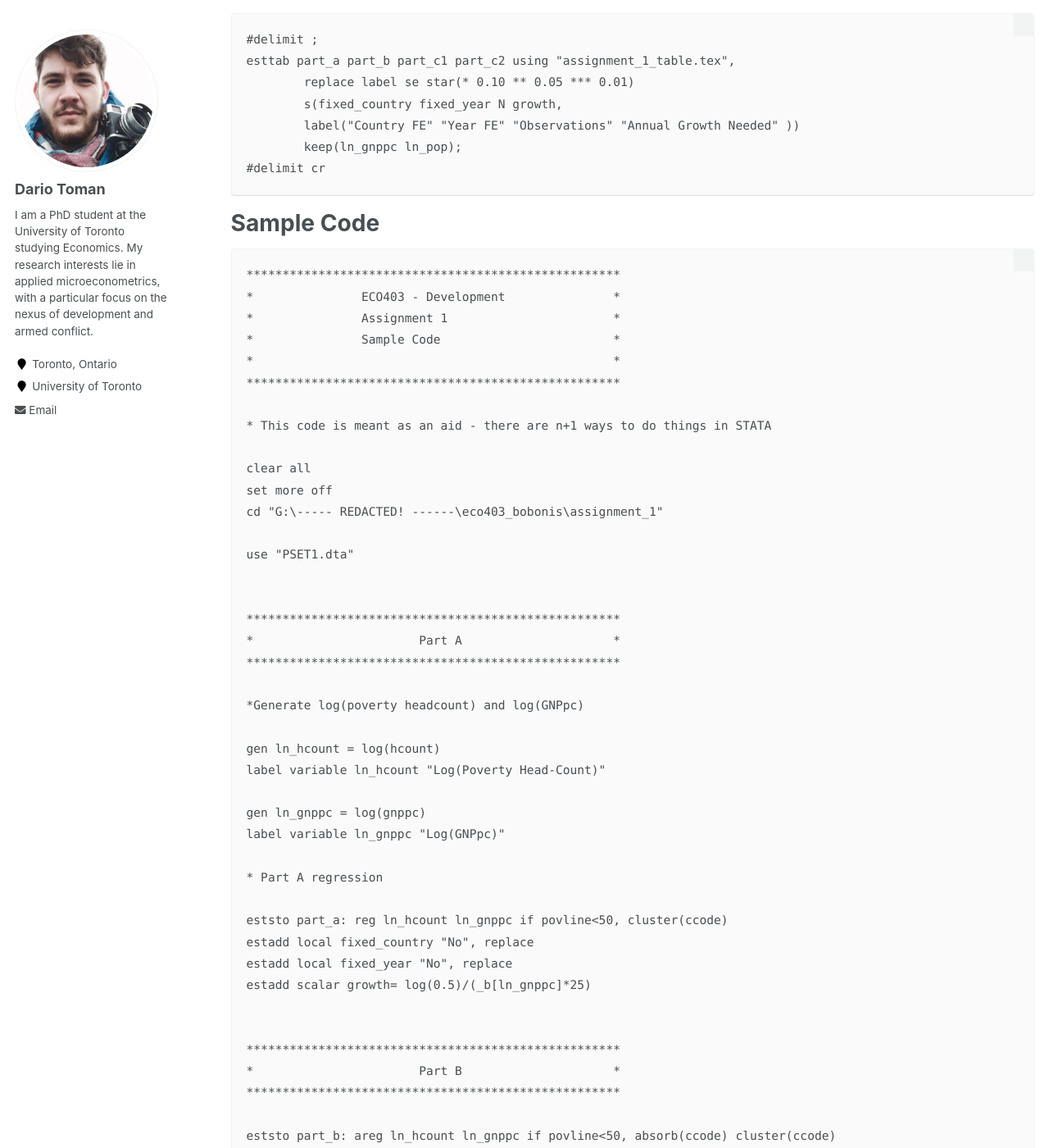
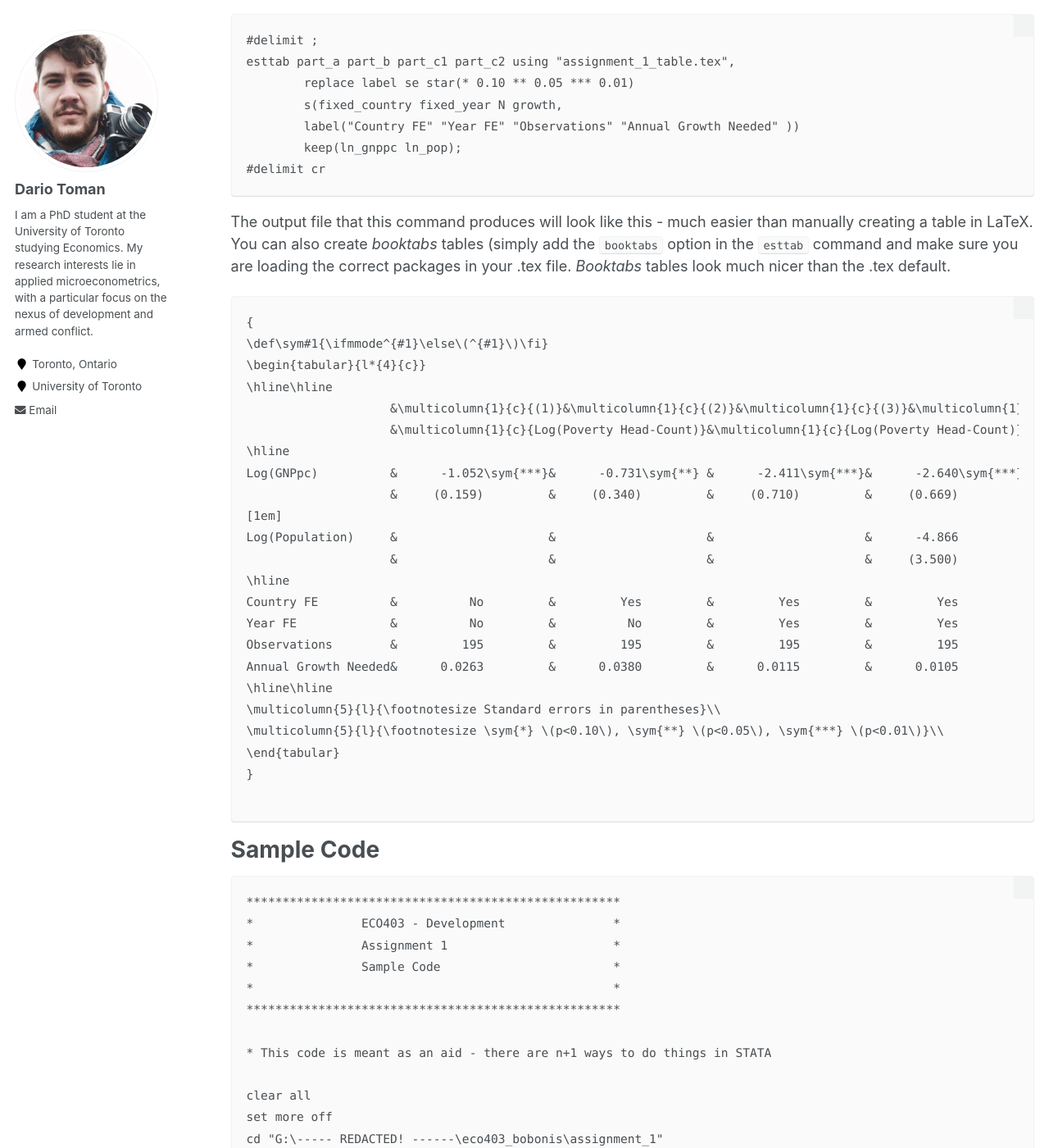
Before and after one commit to dariotoman/website, a Jekyll site: the page built from _pages/teaching/eco403_esttab/eco403_using_esttab.md, in a window 1280 px wide and 1400 px high, scrolled down 4490 px. Shown: the whole window at 82% size. Built offline with Jekyll 4.4.1, drawn with Linux system fonts in a browser that asks for light colours; formulas are drawn with MathJax 3; some of the changed text lies outside the part shown.

Commit message:
inline code

````diff
--- a/_pages/teaching/eco403_esttab/eco403_using_esttab.md
+++ b/_pages/teaching/eco403_esttab/eco403_using_esttab.md
@@ -1,6 +1,6 @@
 ---
 layout: archive
-title: "ECO403 - Intro to making Publication Quality Tables Using _esttab_"
+title: "ECO403 - Intro to making Publication Quality Tables Using `esttab`"
 permalink: /teaching/eco403/using_esttab
 author_profile: true
 ---
@@ -11,11 +11,11 @@
 
 _Nota Bene:  This will in no way, shape or form affect your grade, but it is best practice, and will be extremely useful if you go on to do graduate economics. If that is your plan, learning how to make estimate tables is definitely worth the time investment. There are similar workflows for R, but I will stick to STATA since it is most common._
 
-# _eststo/esttab/estout_
+# `eststo`/`esttab`/`estout`
 
-The most common, and in my experience most effective, workflow for creating publication quality tables is using the _eststo_, _esttab_, and _estout_ commands. There is a similar workflow that uses the _outreg_ command, but I find it a little more cumbersome and a little less flexible.
+The most common, and in my experience most effective, workflow for creating publication quality tables is using the `eststo`, `esttab`, and `estout` commands. There is a similar workflow that uses the `outreg` command, but I find it a little more cumbersome and a little less flexible.
 
-The basic idea of the _eststo/esttab/estout_ workflow is that you "store" estimates from regression results using the _eststo_ command, and then combine the estimates you have stored into a single table, where each column has the results of one regression model, using the _esttab_ command. This table can easily then be exported from STATA to Word, Excel, or LateX.
+The basic idea of the `eststo`/`esttab`/`estout` workflow is that you "store" estimates from regression results using the `eststo` command, and then combine the estimates you have stored into a single table, where each column has the results of one regression model, using the `esttab` command. This table can easily then be exported from STATA to Word, Excel, or LateX.
 
 
 I will cover the very basics to get you going, but the documentation is available [here.](http://repec.sowi.unibe.ch/stata/estout/) There are tons of things you can do with these commands, and the documentation is fantastic.
@@ -29,7 +29,7 @@
 And you're good to go!
 
 ## Storing Estimates
-To store estimates, we use the _eststo_ command. Let's use the regression from part (b) as an example. There are two ways to store the estimates using eststo:
+To store estimates, we use the `eststo` command. Let's use the regression from part (b) as an example. There are two ways to store the estimates using `eststo`:
 
 ```
 areg ln_hcount ln_gnppc if povline<50, absorb(ccode) cluster(ccode)
@@ -42,16 +42,16 @@
 Once you have run this, the results will be stored under the name _part_b_ that you can call upon when you create the estimate table.  There is more you can do with the command, but this is all you will be doing 90% of the time. Note that naming is technically optional, and you can choose to leave it out - don't do that, future you will hate you.
 
 ## Creating an Estimate Table
-Say you've run all the models for this assignment, and have logically named them _part_a_, _part_b_, _part_c1_, and _part_c2_. You can now create an estimate table! To do this, we use the esttab command:
+Say you've run all the models for this assignment, and have logically named them _part_a_, _part_b_, _part_c1_, and _part_c2_. You can now create an estimate table! To do this, we use the `esttab` command:
 ```
 esttab part_a part_b part_c1 part_c2
 ```
 This will produce a very ugly table, with too many dummy variables, t-stats instead of standard errors, and the wrong significance stars! We can easily fix all of that by adding some options to the command
 
-- _se_ will add standard errors in parenthesis
-- _label_ will use variable labels instead of names. Please use labels. No one wants to be guessing what _lnhct_1_pc_4rtk_ means....
-- _keep_ will let you specify what coefficients you want to report. In our case, we only really care about Log(GNPpc) and Log(Population)
-- _star(* 0.10 ** 0.05  *** 0.01)_ will produce the usual star system that we use by (outdated, wrong) convention
+- `se` will add standard errors in parenthesis
+- `label` will use variable labels instead of names. Please use labels. No one wants to be guessing what _lnhct_1_pc_4rtk_ means....
+- `keep` will let you specify what coefficients you want to report. In our case, we only really care about Log(GNPpc) and Log(Population)
+- `star(* 0.10 ** 0.05  *** 0.01)` will produce the usual star system that we use by (outdated, wrong) convention
 
 Adding these options will make your command look like this:
 ```
@@ -59,17 +59,17 @@
 ```
 We now have a table that actually looks like something you might see in a paper!
 ![First Table](table_first.png)
-## _estadd_ - a very useful addition!
-Say there is some extra information about your model that you want to share in your table. In that case, _estadd_ can be incredibly useful. Let's continue with the example regression from part (b).  You would likely want to make it clear to your reader that in this regression, you are using country fixed effects, but not year fixed effects. To do this, you can add a local macro to your stored estimate. This will look something like this:
+## `estadd` - a very useful addition!
+Say there is some extra information about your model that you want to share in your table. In that case, `estadd` can be incredibly useful. Let's continue with the example regression from part (b).  You would likely want to make it clear to your reader that in this regression, you are using country fixed effects, but not year fixed effects. To do this, you can add a local macro to your stored estimate. This will look something like this:
 
 ```
 eststo part_b: areg ln_hcount ln_gnppc if povline<50, absorb(ccode) cluster(ccode)
 estadd local fixed_country "Yes", replace
 estadd local fixed_year "No", replace
 ```
-What we have done here is created a local macro named _fixed_country_ that takes value "Yes" for this regression, and similarly _fixed_year_ which takes value "No". We will include these macros in the table as rows later on using esttab. Note that I include _replace_ as an option - this is to tell STATA to overwrite anything that is already written in that spot.
+What we have done here is created a local macro named _fixed_country_ that takes value "Yes" for this regression, and similarly _fixed_year_ which takes value "No". We will include these macros in the table as rows later on using esttab. Note that I include `replace` as an option - this is to tell STATA to overwrite anything that is already written in that spot.
 
-In addition to indicating fixed effects, we can use _estadd_ to add calculated statistics. This will often be the mean of the dependent variable, but in our case, the required growth rate calculation for part (e) fits here perfectly:
+In addition to indicating fixed effects, we can use `estadd` to add calculated statistics. This will often be the mean of the dependent variable, but in our case, the required growth rate calculation for part (e) fits here perfectly:
 
 ```
 eststo part_b: areg ln_hcount ln_gnppc if povline<50, absorb(ccode) cluster(ccode)
@@ -77,14 +77,14 @@
 estadd local fixed_year "No", replace
 estadd scalar growth= log(0.5)/(_b[ln_gnppc]*25)
 ```
-where _b[ln_gnnpc]_ tells STATA to use the $\beta$ coefficient for _ln_gnnpc_ from the estimate in the calculation. Note that this is a scalar that we are adding, and not a local.
+where `b[ln_gnnpc]` tells STATA to use the $\beta$ coefficient for _ln_gnnpc_ from the estimate in the calculation. Note that this is a scalar that we are adding, and not a local.
 
-Once we have run these, we can create a table that includes this additional information. To do this, we use the _scalars_ option. We need to list the scalar/locals that we want, and give the rows names using the _label_ suboption. There are some scalars that are automatically stored. For example, _N_ will give you number of observations. The command will look like this:
+Once we have run these, we can create a table that includes this additional information. To do this, we use the `scalars` option. We need to list the scalar/locals that we want, and give the rows names using the `label` suboption. There are some scalars that are automatically stored. For example, `N` will give you number of observations. The command will look like this:
 
 ```
 esttab part_a part_b part_c1 part_c2, label se star(* 0.10 ** 0.05 *** 0.01) scalars(fixed_country fixed_year N growth,label("Country FE" "Year FE" "Observations" "Annual Growth Needed" ))keep(ln_gnppc ln_pop)
 ```
-**Bonus Tip!!!** This is an unreadably long line... what we can do is change the delimiter to a semicolon. The _#delimit ;_ command tells STATA that from that point forward, a line is not over until it has seen a semicolon. When we are done with our absurdly long command, we can make the delimiter a carriage return (what old people call enter because of typewriters) again using the _#delimit cr_ command. Much better:
+**Bonus Tip!!!** This is an unreadably long line... what we can do is change the delimiter to a semicolon. The `#delimit ;` command tells STATA that from that point forward, a line is not over until it has seen a semicolon. When we are done with our absurdly long command, we can make the delimiter a carriage return (what old people call enter because of typewriters) again using the `#delimit cr` command. Much better:
 
 ```
 #delimit ;
@@ -111,13 +111,13 @@
 	keep(ln_gnppc ln_pop);
 #delimit cr
 ```
-Note that I include the _replace_ option. This is so that STATA will overwrite any existing file of that name (otherwise it will yell at you if you run your code more than once). You can also export to Excel, I find that .csv works better than .xls, but to each their own. The table will open up in Word like this:
+Note that I include the `replace` option. This is so that STATA will overwrite any existing file of that name (otherwise it will yell at you if you run your code more than once). You can also export to Excel, I find that .csv works better than .xls, but to each their own. The table will open up in Word like this:
 
 ![Word Table](table_word.png)
 
 
 ## Exporting to LaTeX
-_esttab_ can also make LaTeX tables for you! Run the following code and it will create a .tex file that contains the table. You can either copy-paste this into your source code - or better yet, reference it in the code using the _\include()_ command. If you do that, every time you update your results and STATA replaces the output table, the results in your paper update automatically. In my opinion, this is the ideal workflow.
+`esttab`  can also make LaTeX tables for you! Run the following code and it will create a .tex file that contains the table. You can either copy-paste this into your source code - or better yet, reference it in the code using the `\include()` command. If you do that, every time you update your results and STATA replaces the output table, the results in your paper update automatically. In my opinion, this is the ideal workflow.
 
  ```
 #delimit ;
@@ -128,7 +128,33 @@
 	keep(ln_gnppc ln_pop);
 #delimit cr
 ```
+The output file that this command produces will look like this - much easier than manually creating a table in LaTeX. You can also create _booktabs_ tables (simply add the `booktabs` option in the `esttab` command and make sure you are loading the correct packages in your .tex file. _Booktabs_ tables look much nicer than the .tex default.
 
+```
+{
+\def\sym#1{\ifmmode^{#1}\else\(^{#1}\)\fi}
+\begin{tabular}{l*{4}{c}}
+\hline\hline
+                    &\multicolumn{1}{c}{(1)}&\multicolumn{1}{c}{(2)}&\multicolumn{1}{c}{(3)}&\multicolumn{1}{c}{(4)}\\
+                    &\multicolumn{1}{c}{Log(Poverty Head-Count)}&\multicolumn{1}{c}{Log(Poverty Head-Count)}&\multicolumn{1}{c}{Log(Poverty Head-Count)}&\multicolumn{1}{c}{Log(Poverty Head-Count)}\\
+\hline
+Log(GNPpc)          &      -1.052\sym{***}&      -0.731\sym{**} &      -2.411\sym{***}&      -2.640\sym{***}\\
+                    &     (0.159)         &     (0.340)         &     (0.710)         &     (0.669)         \\
+[1em]
+Log(Population)     &                     &                     &                     &      -4.866         \\
+                    &                     &                     &                     &     (3.500)         \\
+\hline
+Country FE          &          No         &         Yes         &         Yes         &         Yes         \\
+Year FE             &          No         &          No         &         Yes         &         Yes         \\
+Observations        &         195         &         195         &         195         &         195         \\
+Annual Growth Needed&      0.0263         &      0.0380         &      0.0115         &      0.0105         \\
+\hline\hline
+\multicolumn{5}{l}{\footnotesize Standard errors in parentheses}\\
+\multicolumn{5}{l}{\footnotesize \sym{*} \(p<0.10\), \sym{**} \(p<0.05\), \sym{***} \(p<0.01\)}\\
+\end{tabular}
+}
+
+```
 
 # Sample Code
 ```
````
Also changed, not shown: other parts of _pages/teaching/eco403_esttab/eco403_using_esttab.md (+1 -1 lines).
